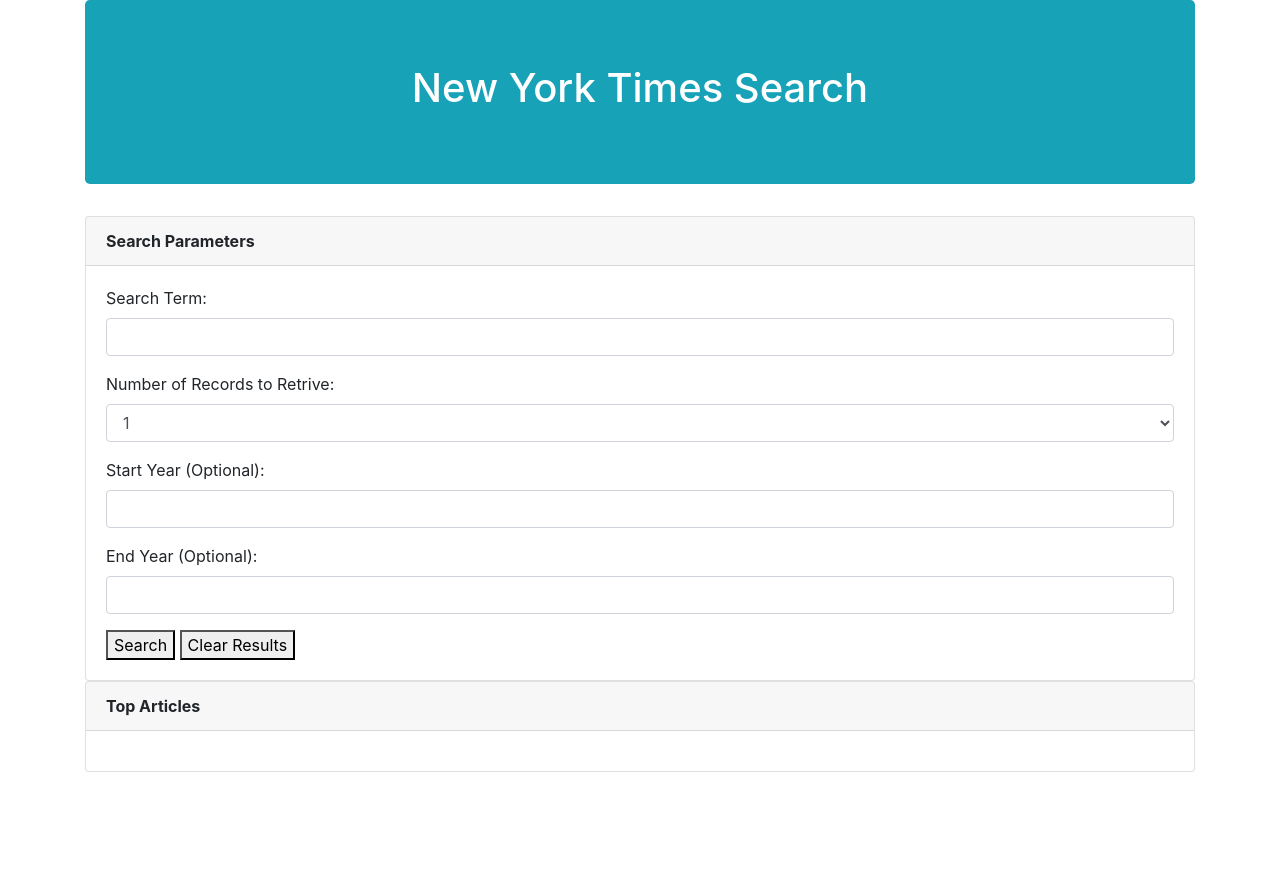
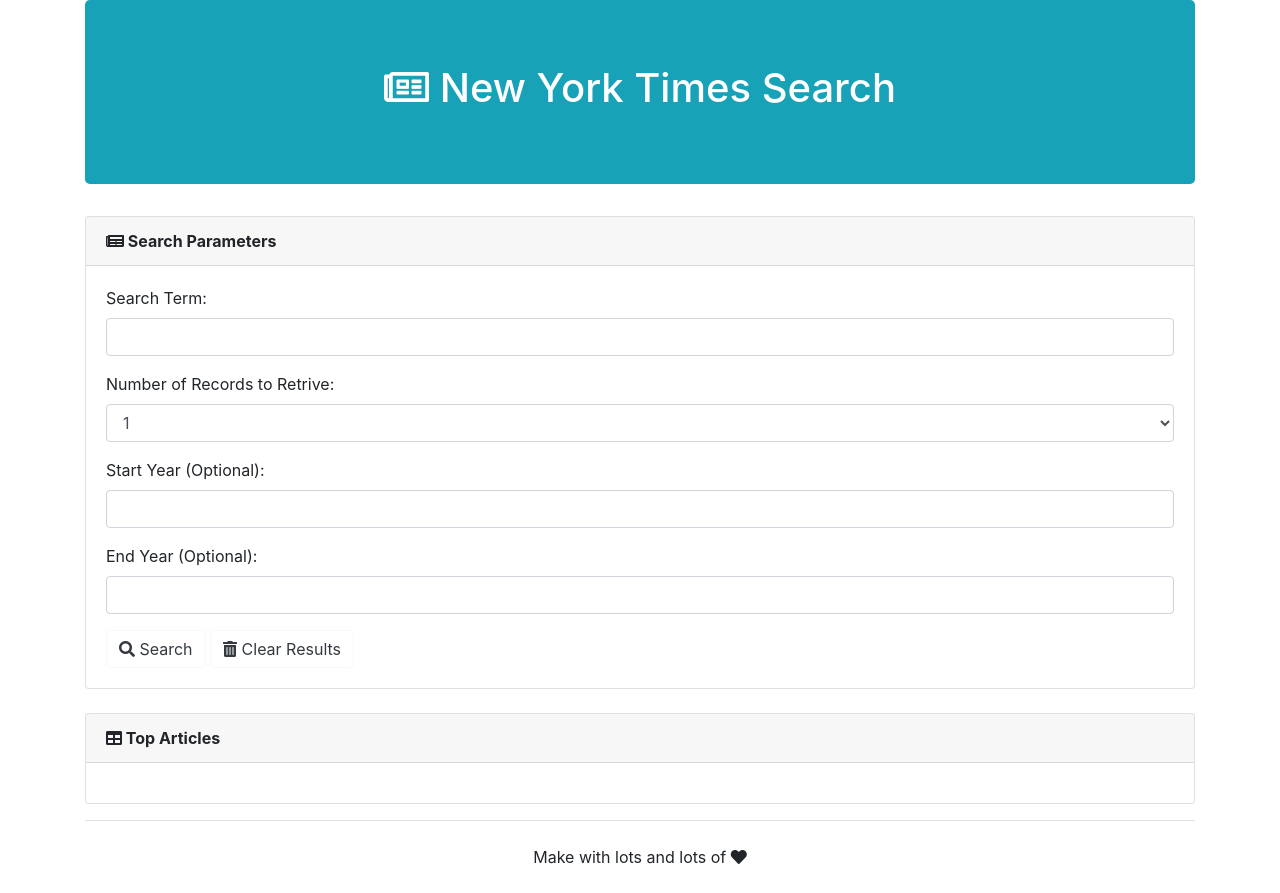
Before and after one commit to ToMakPo/GroupRepo-New_York_Times_Article_Search, a plain HTML site: page index.html in a window 1280 px wide. Before the commit the page ends 800 px from the top, so only its background shows below. Drawn offline with nearby package versions, Linux system fonts and the light colour scheme; no server answers.

Commit message:
icons added where they need to add. kind of Clear out the Background and border for buttons

```diff
--- a/index.html
+++ b/index.html
@@ -7,16 +7,23 @@
     <title>NYT Search Page</title>
     <link rel="stylesheet" href="https://cdn.jsdelivr.net/npm/bootstrap@4.5.3/dist/css/bootstrap.min.css"
         integrity="sha384-TX8t27EcRE3e/ihU7zmQxVncDAy5uIKz4rEkgIXeMed4M0jlfIDPvg6uqKI2xXr2" crossorigin="anonymous">
+    <!-- This link used for icons -->
+    <link rel="stylesheet" href="https://use.fontawesome.com/releases/v5.7.0/css/all.css"
+        integrity="sha384-lZN37f5QGtY3VHgisS14W3ExzMWZxybE1SJSEsQp9S+oqd12jhcu+A56Ebc1zFSJ" crossorigin="anonymous">
 </head>
 
 <body>
     <div class="container">
+
         <div id="title" class="jumbotron bg-info">
-            <h1 class="display-7 text-center text-white">New York Times Search</h1>
+            <h1 class="display-7 text-center text-white">
+                <i class='far fa-newspaper'></i> New York Times Search
+            </h1>
         </div>
 
         <div id="card-body" class="card">
-            <div class="card-header font-weight-bolder ">Search Parameters</div>
+            <div class="card-header font-weight-bolder ">
+                <i class='fas fa-newspaper'></i> Search Parameters</div>
 
             <div class="card-body">
                 <form id="SearchBody">
@@ -45,17 +52,23 @@
                     </div>
 
                     <!-- search button -->
-                    <button id="searchBtn">Search</button>
-                    <button id="Clearbtn">Clear Results</button>
+                    <button id="searchBtn" type="button" class="btn btn-outline-light text-dark"><i class="fas fa-search"></i> Search</button>
+                    <button id="Clearbtn" type="button" class="btn btn-outline-light text-dark"><i class="fas fa-trash-alt"></i> Clear Results</button>
                 </form>
             </div>
+
         </div>
 
-        <div class="card">
-            <div class="card-header font-weight-bolder ">Top Articles</div>
+        <div class="card mt-4">
+            <div class="card-header font-weight-bolder ">
+                <i class='fas'>&#xf0ce;</i>
+                Top Articles
+            </div>
             <div id="top-articles" class="card-body"></div>
         </div>
 
+        <!-- footer -->
+        <footer class="text-center border-top mt-3 p-4">Make with lots and lots of <i class='fas fa-heart'></i></footer>
     </div>
 
     <script src="https://code.jquery.com/jquery-3.5.1.slim.min.js"
@@ -69,4 +82,5 @@
     <script src="https://ajax.googleapis.com/ajax/libs/jquery/3.5.1/jquery.min.js"></script>
     <script src="./assests/scripts/script.js"></script>
 </body>
+
 </html>
```
